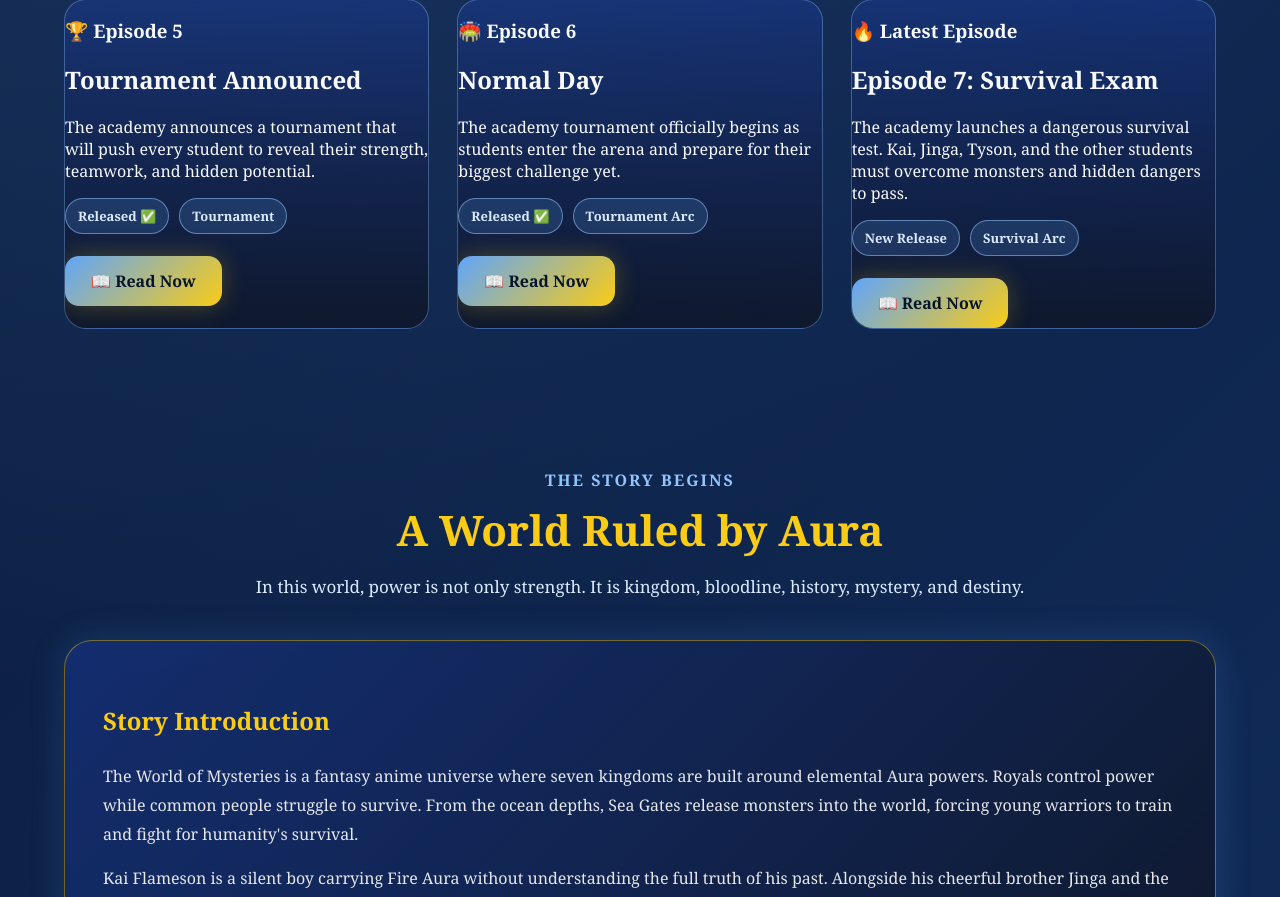
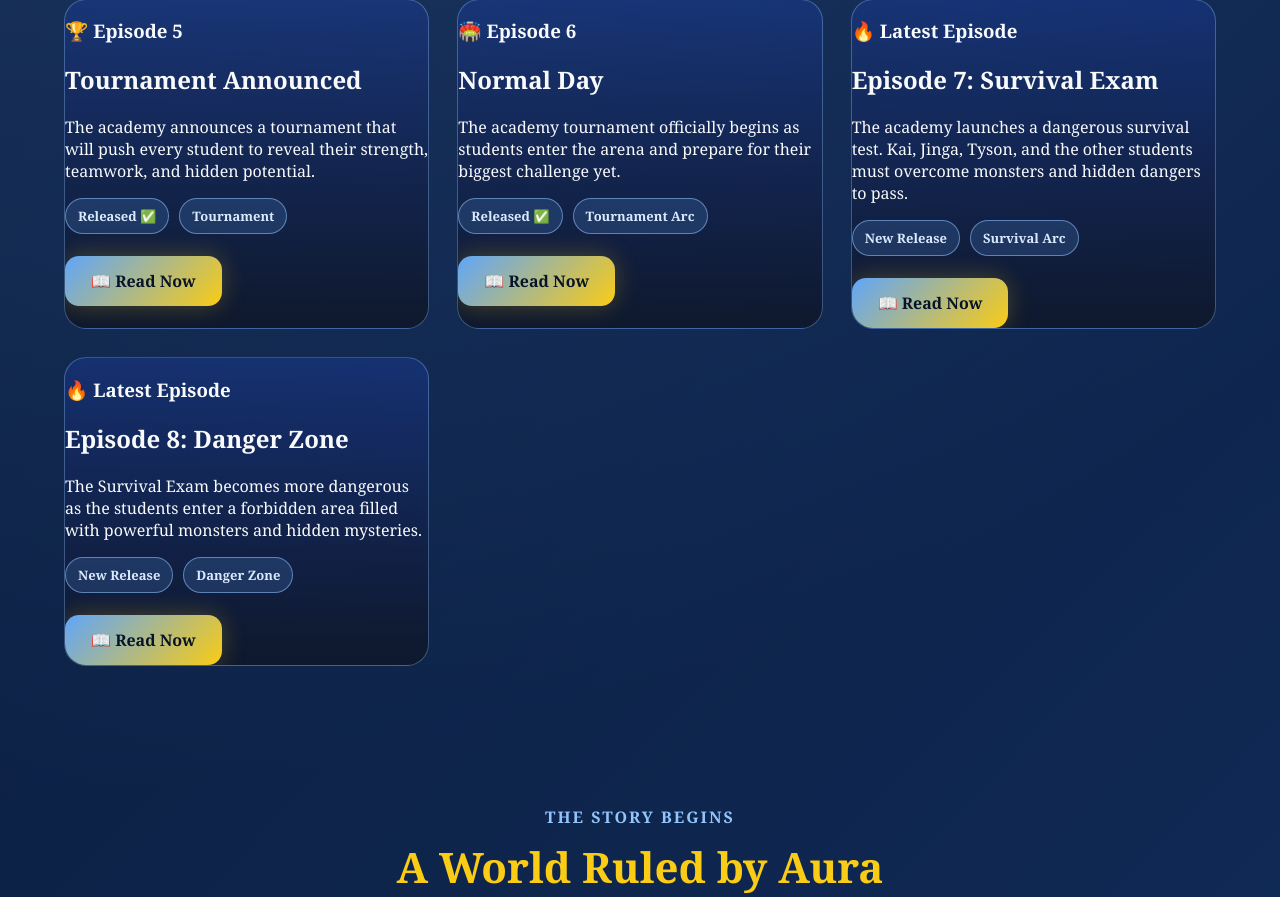
Before and after one commit to infinityaiworld001-cmd/my_world, a Flask app: page / in a window 1280 px wide. Shown: the part 1272-2169 px from the top of the page. Run offline with Flask 3, Linux system fonts and the light colour scheme.

Commit message:
Update index.html

```diff
--- a/templates/index.html
+++ b/templates/index.html
@@ -167,6 +167,31 @@
     <br>
 
     <a href="/manga/episode-7/1" class="btn">
+        📖 Read Now
+    </a>
+
+</div>
+
+        <div class="chapter-card">
+
+    <h3>🔥 Latest Episode</h3>
+
+    <h2>Episode 8: Danger Zone</h2>
+
+    <p>
+        The Survival Exam becomes more dangerous as the
+        students enter a forbidden area filled with
+        powerful monsters and hidden mysteries.
+    </p>
+
+    <div class="tag-row">
+        <span class="tag">New Release</span>
+        <span class="tag">Danger Zone</span>
+    </div>
+
+    <br>
+
+    <a href="/manga/episode-8/1" class="btn">
         📖 Read Now
     </a>
 
```
